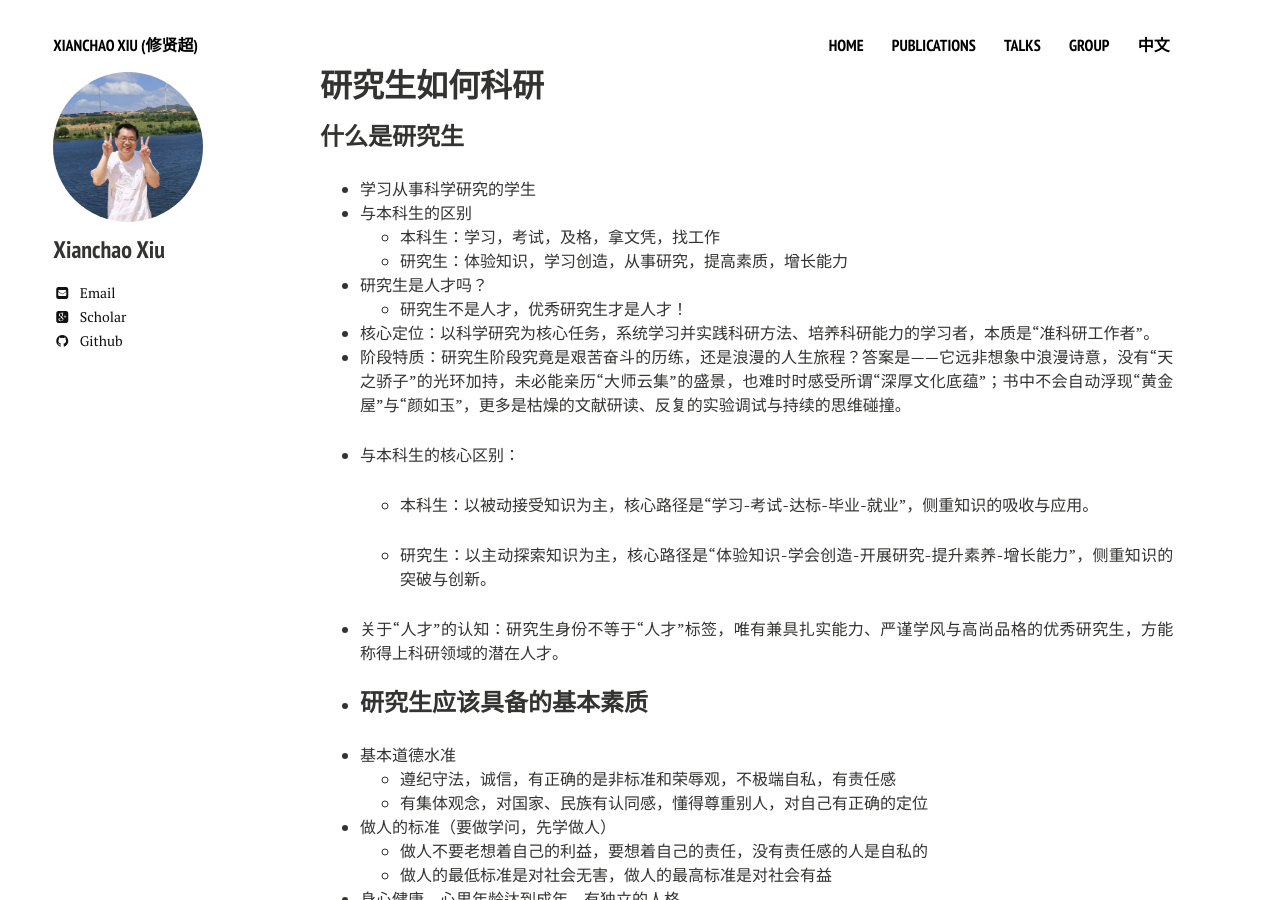
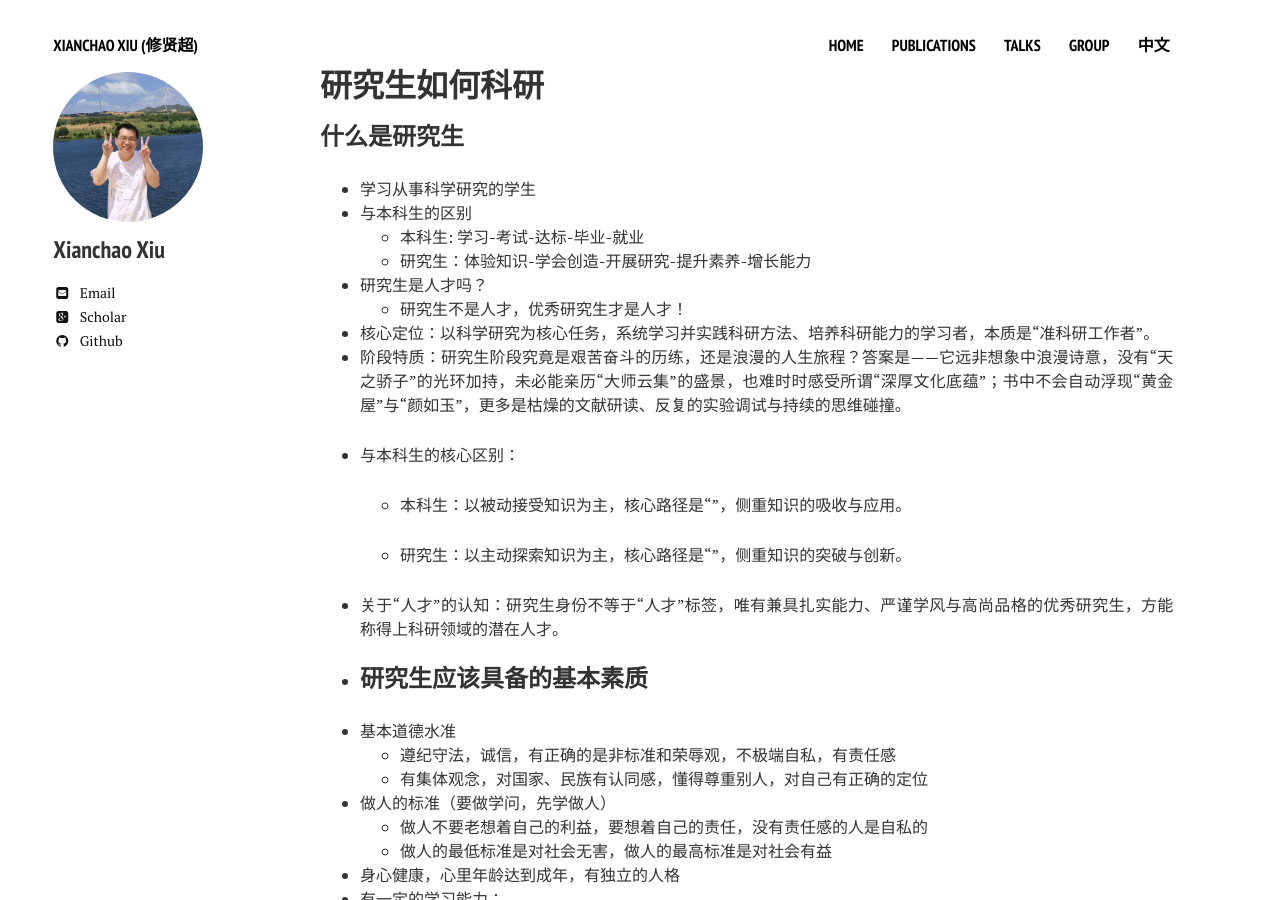
Before and after one commit to xianchaoxiu/xianchaoxiu.github.io, a Jekyll site: the page built from chinese/reading/how/index.md, in a window 1280 px wide and 900 px high. Built offline with Jekyll 4.4.1, drawn with Linux system fonts in a browser that asks for light colours; nearby versions of some CDN libraries.

Commit message:
Update index.md

```diff
--- a/chinese/reading/how/index.md
+++ b/chinese/reading/how/index.md
@@ -8,8 +8,8 @@ share: false
 ### 什么是研究生
 * 学习从事科学研究的学生
 * 与本科生的区别
-  - 本科生：学习，考试，及格，拿文凭，找工作
-  - 研究生：体验知识，学习创造，从事研究，提高素质，增长能力
+  - 本科生: 学习-考试-达标-毕业-就业
+  - 研究生：体验知识-学会创造-开展研究-提升素养-增长能力
 * 研究生是人才吗？
   - 研究生不是人才，优秀研究生才是人才！
 
@@ -21,9 +21,9 @@ share: false
 - 与本科生的核心区别：
 
 
-  - 本科生：以被动接受知识为主，核心路径是“学习-考试-达标-毕业-就业”，侧重知识的吸收与应用。
+  - 本科生：以被动接受知识为主，核心路径是“”，侧重知识的吸收与应用。
 
-  - 研究生：以主动探索知识为主，核心路径是“体验知识-学会创造-开展研究-提升素养-增长能力”，侧重知识的突破与创新。
+  - 研究生：以主动探索知识为主，核心路径是“”，侧重知识的突破与创新。
 
 - 关于“人才”的认知：研究生身份不等于“人才”标签，唯有兼具扎实能力、严谨学风与高尚品格的优秀研究生，方能称得上科研领域的潜在人才。
 
```
